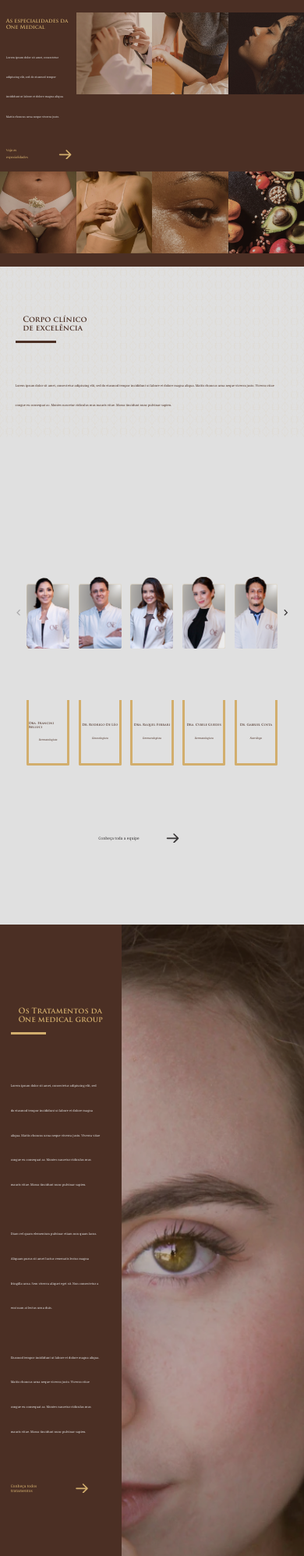
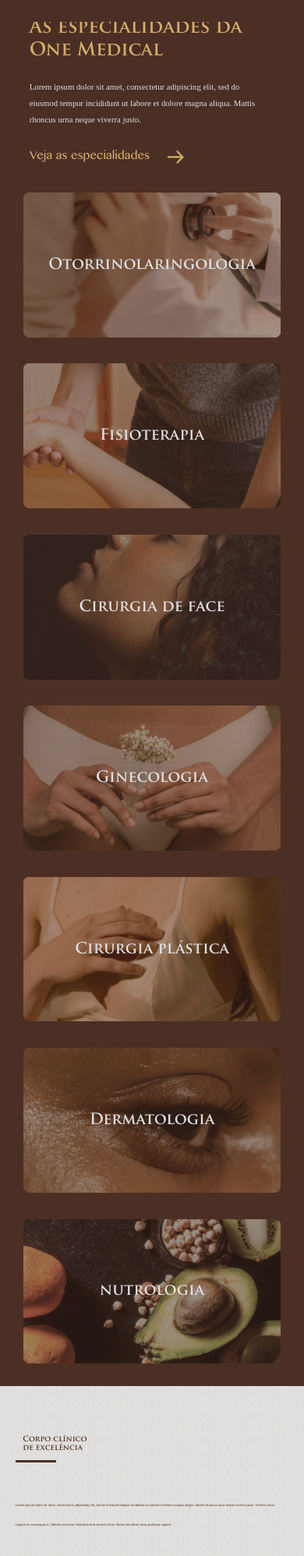
Before and after one commit to MH-Borges/One_Medical_Group, a PHP site: page / in a window 390 px wide. Shown: the part 2533-4529 px from the top of the page at 78% size. Run offline with PHP 8.4, Linux system fonts and the light colour scheme.

Commit message:
mobile e ajuses nos cards tratamentos

```diff
--- a/css/style.css
+++ b/css/style.css
@@ -2208,67 +2226,32 @@ body #Main_index #form .formBlock .text-warning {
     line-height: 2.5vh;
   }
   body #Main_index #especialidades {
-    display: flex;
-    flex-wrap: wrap;
-    padding: 2vh 0;
-    background-color: #4B2F24;
+    padding: 3vw;
+    justify-content: center;
   }
   body #Main_index #especialidades .especialidadeBlock {
-    width: 25%;
-    height: 50%;
-    overflow: hidden;
-    display: flex;
-    align-items: center;
-    justify-content: center;
-    position: relative;
-  }
-  body #Main_index #especialidades .especialidadeBlock img {
-    z-index: 2;
-    position: relative;
-    width: 100%;
-    height: auto;
-    -o-object-fit: cover;
-       object-fit: cover;
+    width: 90%;
+    height: 22vh;
+    margin: 2vh 0;
+    border-radius: 2vw;
   }
   body #Main_index #especialidades .especialidadeBlock::before {
-    content: "";
-    position: absolute;
-    top: 0;
-    left: 0;
-    width: 100%;
-    height: 100%;
-    background-color: #4B2F24;
-    opacity: 0.25;
-    z-index: 3;
+    opacity: 0.5;
   }
   body #Main_index #especialidades .especialidadeBlock p {
-    position: absolute;
-    width: 100%;
-    height: 100%;
-    display: flex;
-    align-items: center;
-    justify-content: center;
-    font-family: "TrajanPro", system-ui;
-    font-size: 1.35vw;
-    color: #E0E0E0;
+    font-size: 5vw;
+    z-index: 9;
   }
   body #Main_index #especialidades .especialidadeBlock .amarelo {
-    background-color: #D2AE6D;
+    background: none;
   }
   body #Main_index #especialidades .especialidadeBlock .preto {
-    background-color: #373435;
+    background: none;
   }
   body #Main_index #especialidades .especialidadeBlock .cinza {
-    background-color: #776F62;
-  }
-  body #Main_index #especialidades .especialidadeBlock:hover img {
-    display: none;
-  }
-  body #Main_index #especialidades .especialidadeBlock:hover::before {
-    display: none;
+    background: none;
   }
   body #Main_index #especialidades #textEspecialidade {
-    flex-direction: column;
     padding: 2vw;
   }
   body #Main_index #especialidades #textEspecialidade::before {
@@ -2276,32 +2259,27 @@ body #Main_index #form .formBlock .text-warning {
     content: "";
   }
   body #Main_index #especialidades #textEspecialidade h2 {
-    width: 100%;
-    height: auto;
-    font-family: "TrajanPro", system-ui;
-    font-size: 1.75vw;
-    position: relative;
-    color: #D2AE6D;
+    font-size: 6vw;
   }
   body #Main_index #especialidades #textEspecialidade p {
     all: unset;
-    width: 100%;
-    font-family: Georgia, "Times New Roman", Times, serif;
-    font-weight: 400;
-    font-size: 0.9vw;
     color: #E0E0E0;
-    line-height: 3vh;
     padding-right: 2vw;
+    font-size: 2.75vw;
+    line-height: 2.5vh;
     margin: 2.5vh 0;
   }
   body #Main_index #especialidades #textEspecialidade .btn_especialidades {
-    height: 3.5vh;
-    color: #D2AE6D;
-    font-size: 1.25vw;
+    width: 52vw;
+    height: 4vh;
+    font-size: 4.5vw;
     margin-right: auto;
   }
   body #Main_index #especialidades #textEspecialidade .btn_especialidades img, body #Main_index #especialidades #textEspecialidade .btn_especialidades svg {
-    height: 100%;
+    margin-left: auto;
+    width: 15%;
+    height: 100%;
+    margin-top: -1%;
   }
   body #Main_index #equipe {
     position: relative;
--- a/css/style.scss
+++ b/css/style.scss
@@ -2176,104 +2200,65 @@ body {
                     }
                 }
             }
-
             #especialidades{
-                display: flex;
-                flex-wrap: wrap;
-                padding: 2vh 0;
-                background-color: $Marrom;
+                padding: 3vw;
+                justify-content: center;
                 .especialidadeBlock{
-                    width: 25%;
-                    height: 50%;
-                    overflow: hidden;
-                    display: flex;
-                    align-items: center;
-                    justify-content: center;
-                    position: relative;
-                    img{
-                        z-index: 2;
-                        position: relative;
-                        width: 100%;
-                        height: auto;
-                        object-fit: cover;
-                    }
+                    width: 90%;
+                    height: 22vh;
+                    margin: 2vh 0;
+                    border-radius: 2vw;
                     &::before{
-                        content: '';
-                        position: absolute;
-                        top: 0;
-                        left: 0;
-                        width: 100%;
-                        height: 100%;
-                        background-color: $Marrom;
-                        opacity: 0.25;
-                        z-index: 3;
+                        opacity: 0.5;
                     }
                     p{
-                        position: absolute;
-                        width: 100%;
-                        height: 100%;
-                        display: flex;
-                        align-items: center;
-                        justify-content: center;
-                        font-family: $Main-font;
-                        font-size: 1.35vw;
-                        color: $Branco;
+                        font-size: 5vw;
+                        z-index: 9;
                     }
                     .amarelo{
-                        background-color: $Amarelo;
+                        background: none;
                     }
                     .preto{
-                        background-color: $Preto;
+                        background: none;
                     }
                     .cinza{
-                        background-color: $Cinza;
-                    }
-                    &:hover{
-                        img{
-                            display: none;
-                        }
-                        &::before{
-                            display: none;
-                        }
+                        background: none;
                     }
                 }
                 #textEspecialidade{
-                    flex-direction: column;
                     padding: 2vw;
                     &::before{
                         display: none;
                         content: '';
                     }
                     h2{
-                        width: 100%;
-                        height: auto;
-                        font-family: $Main-font;
-                        font-size: 1.75vw;
-                        position: relative;
-                        color: $Amarelo;
+                        font-size: 6vw;
                     }
                     p{
                         all: unset;
-                        width: 100%;
-                        font-family: $Text-font;
-                        font-weight: 400;
-                        font-size: 0.9vw;
                         color: $Branco;
-                        line-height: 3vh;
                         padding-right: 2vw;
+                        font-size: 2.75vw;
+                        line-height: 2.5vh;
                         margin: 2.5vh 0;
+
                     }
                     .btn_especialidades{
-                        height: 3.5vh;
-                        color: $Amarelo;
-                        font-size: 1.25vw;
+                        width: 52vw;
+                        height: 4vh;
+                        font-size: 4.5vw;
                         margin-right: auto;
                         img, svg{
+                            margin-left: auto;
+                            width: 15%;
                             height: 100%;
-                        }
-                    }
-                }
-            }
+                            margin-top: -1%;
+                        }
+                    }
+                }
+            }
+
+
 
             #equipe{
                 position: relative;
--- a/index.html
+++ b/index.html
@@ -240,49 +240,63 @@
                     <div class="splide__track">
                         <ul class="splide__list">
                             <li class="splide__slide">
+                                <div class="Block_img">
                                     <img src="assets/tratamentos/tratamento01.webp" alt="">
+                                </div>
                                 <div class="infosCards">
                                     <h3 class="nome">tratamentos avançados</h3>
                                     <a href="tratamentos.html" class="btns btn_CardTratamento">Veja mais</a>
                                 </div>
                             </li>
                             <li class="splide__slide">
+                                <div class="Block_img">
                                     <img src="assets/tratamentos/tratamento02.webp" alt="">
+                                </div>
                                 <div class="infosCards">
                                     <h3 class="nome">cirurgias plásticas</h3>
                                     <a href="tratamentos.html" class="btns btn_CardTratamento">Veja mais</a>
                                 </div>
                             </li>
                             <li class="splide__slide">
+                                <div class="Block_img">
                                     <img src="assets/tratamentos/tratamento03.webp" alt="">
+                                </div>
                                 <div class="infosCards">
                                     <h3 class="nome">cuidados dermatológicos</h3>
                                     <a href="tratamentos.html" class="btns btn_CardTratamento">Veja mais</a>
                                 </div>
                             </li>
                             <li class="splide__slide">
+                                <div class="Block_img">
                                     <img src="assets/tratamentos/tratamento04.webp" alt="">
+                                </div>
                                 <div class="infosCards">
                                     <h3 class="nome">serviços de nutrologia</h3>
                                     <a href="tratamentos.html" class="btns btn_CardTratamento">Veja mais</a>
                                 </div>
                             </li>
                             <li class="splide__slide">
+                                <div class="Block_img">
                                     <img src="assets/tratamentos/tratamento05.webp" alt="">
+                                </div>
                                 <div class="infosCards">
                                     <h3 class="nome">Lorem Ipsum Dolum sit amet</h3>
                                     <a href="tratamentos.html" class="btns btn_CardTratamento">Veja mais</a>
                                 </div>
                             </li>
                             <li class="splide__slide">
+                                <div class="Block_img">
                                     <img src="assets/tratamentos/tratamento06.webp" alt="">
+                                </div>
                                 <div class="infosCards">
                                     <h3 class="nome">Lorem Ipsum Dolum sit amet</h3>
                                     <a href="tratamentos.html" class="btns btn_CardTratamento">Veja mais</a>
                                 </div>
                             </li>
                             <li class="splide__slide">
+                                <div class="Block_img">
                                     <img src="assets/tratamentos/tratamento07.webp" alt="">
+                                </div>
                                 <div class="infosCards">
                                     <h3 class="nome">Lorem Ipsum Dolum sit amet</h3>
                                     <a href="tratamentos.html" class="btns btn_CardTratamento">Veja mais</a>
@@ -503,12 +517,23 @@
         document.addEventListener( 'DOMContentLoaded', function() {
             var elms = document.getElementsByClassName( 'splide' );
             for ( var i = 0; i < elms.length; i++ ) {
+                if(mobileCheck() === false){
                     if(i == 0){
                         new Splide( elms[i], {
                             perPage: 5,
                             perMove: 1,
                             omitEnd: true,
                         }).mount();
+                    }
+                } else{
+                    if(i == 0){
+                        new Splide( elms[i], {
+                            drag   : 'free',
+                            perPage: 1,
+                            perMove: 1,
+                            omitEnd: true,
+                        }).mount();
+                    }
                 }
                 if(i == 1){
                     new Splide( elms[i], {
```
Also changed, not shown: other parts of css/style.css (+56 -21 lines), other parts of css/style.scss (+62 -15 lines), 1 other file. Lines whose indentation alone changed are shown as unchanged.
